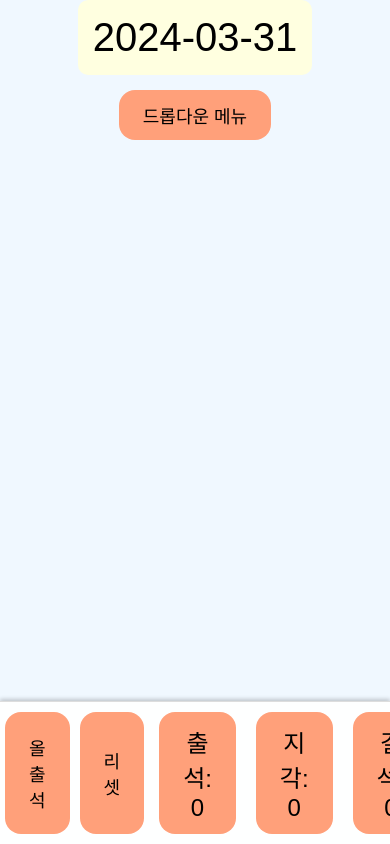
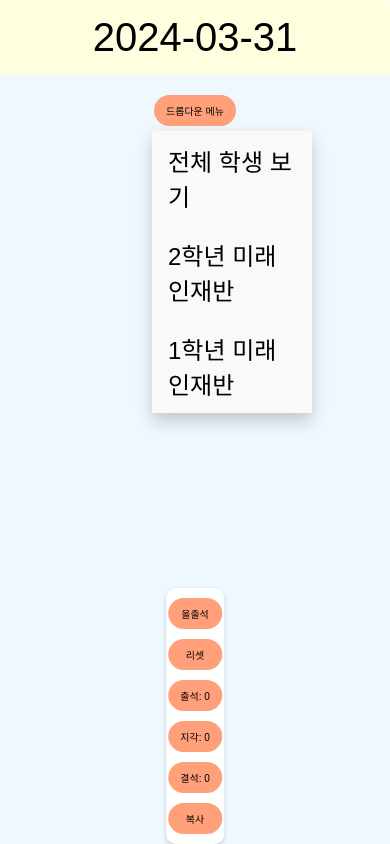
Before and after one commit to hdong80/future2, a plain HTML site: page index.html in a window 390 px wide. Both pictures are taken after a click on the button "드롭다운 메뉴". Drawn offline with Linux system fonts and the light colour scheme; no server answers; a web font is replaced by a local one.

Commit message:
Update index.html

```diff
--- a/index.html
+++ b/index.html
@@ -4,9 +4,7 @@
     <meta charset="UTF-8">
     <meta name="viewport" content="width=device-width, initial-scale=1.0">
     <title>출석체크 명렬표</title>
-    <!-- Google Fonts에서 Dongle 폰트 가져오기 -->
     <link href="https://fonts.googleapis.com/css2?family=Dongle:wght@300&display=swap" rel="stylesheet">
-    <!-- HTML2Canvas 라이브러리 -->
     <script src="https://cdnjs.cloudflare.com/ajax/libs/html2canvas/0.4.1/html2canvas.min.js"></script>
     <style>
         body {
@@ -90,7 +88,7 @@
             box-shadow: 2px 2px 4px rgba(0, 0, 0, 0.3);
         }
 
-        .summary-container {
+        .summary-container, .fixed-container {
             position: fixed;
             bottom: 0;
             left: 50%;
@@ -101,81 +99,43 @@
             background-color: rgba(255, 255, 255, 0.9);
             border-radius: 10px;
             box-shadow: 0 2px 4px rgba(0, 0, 0, 0.2);
-            z-index: 100; /* 다른 요소 위에 표시하기 위해 z-index 설정 */
+            z-index: 50;
         }
 
-        .summary-button {
+        .summary-button, .control-button {
             background-color: #ffa07a;
-            padding: 12px 24px; /* 기존 패딩보다 크게 설정 */
+            padding: 12px 10px;
             margin: 0 10px;
             border-radius: 16px;
-            font-size: 24px; /* 기존 폰트 크기보다 크게 설정 */
+            font-size: 12px;
             cursor: pointer;
             border: none;
             outline: none;
         }
 
-        .fixed-container {
-            position: fixed;
-            bottom: 0;
-            left: 0;
-            width: 100%;
-            display: flex;
-            justify-content: space-around; /* 내부 버튼들이 균등하게 배치되도록 설정 */
-            padding: 10px 0;
-            background-color: rgba(255, 255, 255, 0.9);
-            border-top: 1px solid #ddd; /* 상단에 경계선 추가 */
-            box-shadow: 0 -2px 4px rgba(0, 0, 0, 0.2); /* 상단에 그림자 효과 */
-            z-index: 100; /* 다른 요소 위에 표시 */
+        @media only screen and (max-width: 600px) {
+            .summary-container, .fixed-container {
+                flex-direction: column;
+                padding: 5px 0;
             }
 
-        .control-button {
-            background-color: #ffa07a;
-            padding: 12px 24px; /* 크기를 두 배로 증가 */
-            margin: 0 5px;
-            border-radius: 16px;
-            font-size: 18px; /* 폰트 크기 증가 */
-            cursor: pointer;
-            border: none;
-            outline: none;
+            .summary-button, .control-button {
+                font-size: 10px;
+                padding: 8px 12px;
+                margin: 5px 2px;
             }
 
-        .status-button {
-            background-color: #ffa07a;
-            padding: 8px 15px;
-            border-radius: 16px;
-            font-size: 14px;
-            cursor: pointer;
-            border: none;
-            outline: none;
+            .container, .date-info-container {
+                width: 95%;
             }
 
-        .number-button {
-            background-color: purple;
-            color: white;
-            padding: 10px 15px;
-            border-radius: 16px;
-            font-size: 18px;
-            cursor: pointer;
-            border: none;
-            outline: none;
-            margin-right: 5px;
-            margin-bottom: 5px;
+            .participant div, .participant a {
+                font-size: 14px;
             }
 
-        @media only screen and (max-width: 600px) {
-            .participant div, .participant a {
-                flex-basis: 50%;
-                max-width: 50%;
-                text-align: center;
-            }
-
-            .participant div:nth-child(3), .participant div:nth-child(4), .participant div:nth-child(5), .participant div:nth-child(6) {
-                font-size: 200%;
-            }
-
-            .number-button, .status-button {
-                font-size: 70%;
+            .remark-input {
+                font-size: 12px;
+                padding: 5px;
             }
         }
 
@@ -183,7 +143,7 @@
             position: fixed;
             top: 0;
             left: 0;
-            width: 100%;
+            width: 50%;
             height: 100%;
             background: rgba(0, 0, 0, 0.7);
             display: none;
@@ -438,10 +398,10 @@
 
     async function show2ndGrade() {
         const participantsContainer = document.getElementById('participants');
-    participantsContainer.innerHTML = ''; // 기존 데이터 초기화
+        participantsContainer.innerHTML = ''; // Clear existing data
 
         const sheetData = await fetchSheetData();
-    const participants = sheetData.slice(1); // 헤더 행 제외
+        const participants = sheetData.slice(1); // Exclude header row
 
         const filteredParticipants = participants.filter(participant => participant[0].startsWith('2')); // 학번이 2로 시작하는 학생만 필터링
 
@@ -453,10 +413,10 @@
 
     async function show1stGrade() {
         const participantsContainer = document.getElementById('participants');
-    participantsContainer.innerHTML = ''; // 기존 데이터 초기화
+        participantsContainer.innerHTML = ''; // Clear existing data
 
         const sheetData = await fetchSheetData();
-    const participants = sheetData.slice(1); // 헤더 행 제외
+        const participants = sheetData.slice(1); // Exclude header row
 
         const filteredParticipants = participants.filter(participant => participant[0].startsWith('1')); // 학번이 1로 시작하는 학생만 필터링
 
@@ -465,6 +425,7 @@ async function show1stGrade() {
             participantsContainer.appendChild(participantElement);
         });
     }
+
     async function updateSummaryCounts() {
         const participants = document.querySelectorAll('.participant');
         let attendanceCount = 0;
@@ -549,6 +510,21 @@ async function show1stGrade() {
     loadParticipants();
     updateDateInfo();
     updateSummaryCounts();
+
+    let isDropdownOpen = false; // 드롭다운 메뉴 상태를 추적하는 변수
+
+    document.getElementById('dropdownMenuButton').addEventListener('click', function() {
+        isDropdownOpen = !isDropdownOpen; // 드롭다운 메뉴 상태 토글
+        document.querySelector('.dropdown-content').style.display = isDropdownOpen ? 'block' : 'none';
+    });
+
+    document.addEventListener('click', function(event) {
+        const dropdownContent = document.querySelector('.dropdown-content');
+        if (!dropdownContent.contains(event.target) && !document.getElementById('dropdownMenuButton').contains(event.target)) {
+            isDropdownOpen = false;
+            dropdownContent.style.display = 'none'; // 드롭다운 메뉴 접기
+        }
+    });
 </script>
 </body>
 </html>
```
Lines whose indentation alone changed are shown as unchanged.
